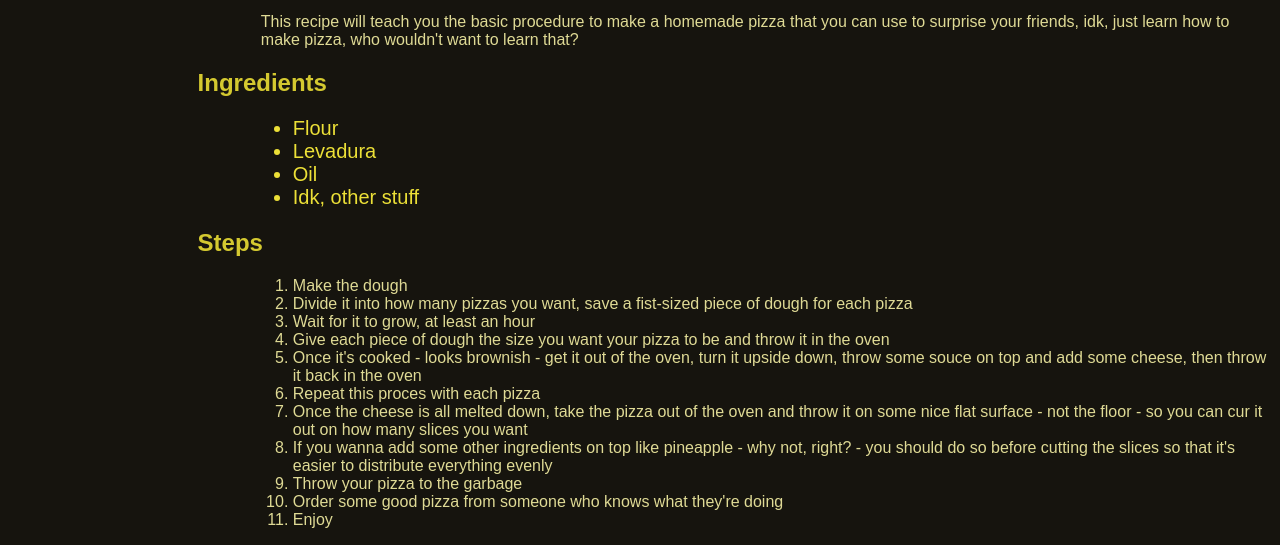
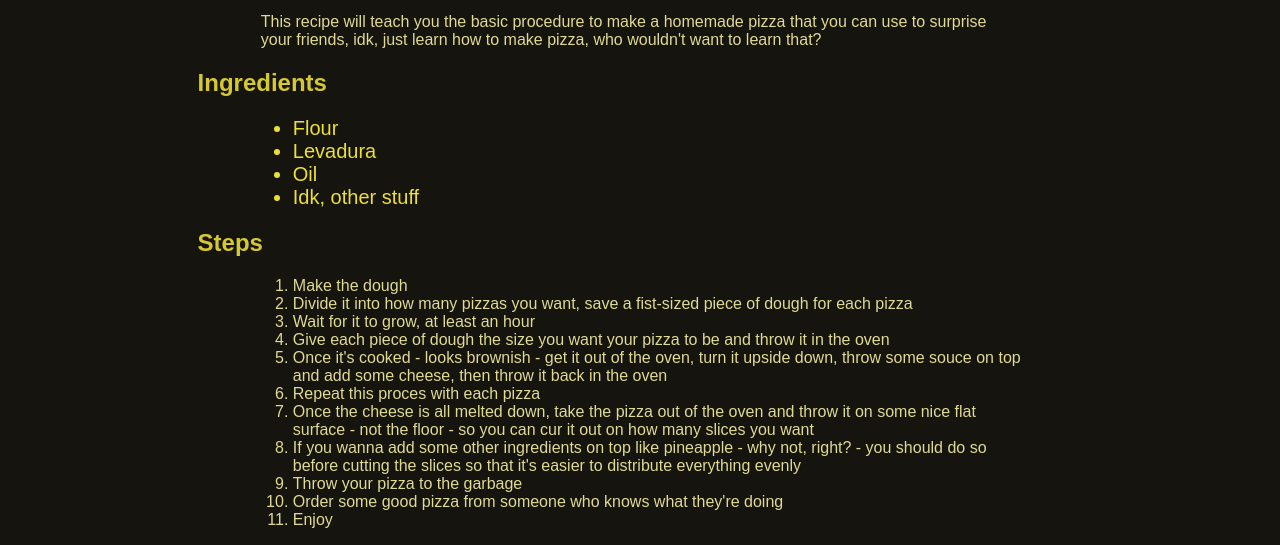
Before and after one commit to Gandalf50/odin-recipes, a plain HTML site: page pizza.html in a window 1280 px wide. Shown: the part 383-928 px from the top of the page. Drawn offline with Linux system fonts and the light colour scheme.

Commit message:
Add margin to the right

```diff
--- a/css/styles.css
+++ b/css/styles.css
@@ -18,6 +18,7 @@ h2 {
 p, li {
     color: #dfda95;
     margin-left: 20%;
+    margin-right: 20%;
 }
 
 ul li {
```
